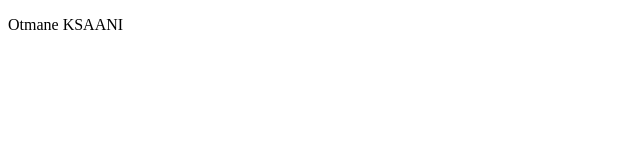
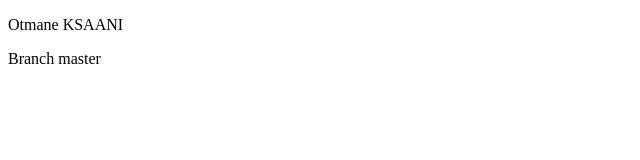
Before and after one commit to otmaneaksa/Git-test, a plain HTML site: page index.html in a window 1280 px wide. Shown: the full height of the page, 0-640 px from the left. Drawn offline with Linux system fonts and the light colour scheme.

Commit message:
add second paragraph

```diff
--- a/index.html
+++ b/index.html
@@ -8,5 +8,7 @@
 </head>
 <body>
     <p>Otmane KSAANI</p>
+
+    <p>Branch master</p>
 </body>
 </html>
```
